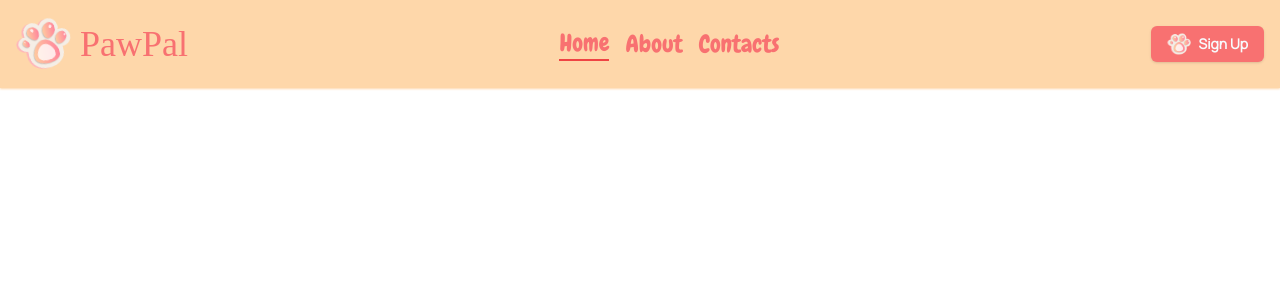
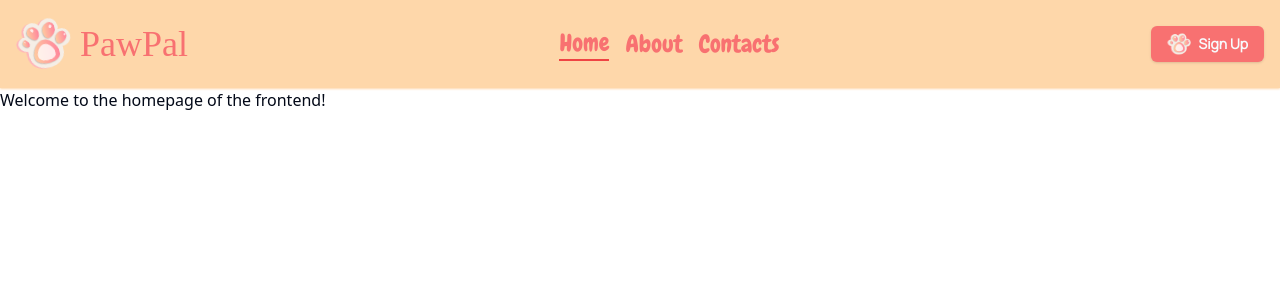
Before and after one commit to ShterionStamboliev/PawPal, a React (Vite) app in the folder frontend/: page / in a window 1280 px wide. Shown: the top 300 px of the page. Built offline with nearby package versions, Linux system fonts and the light colour scheme; a web font is replaced by a local one.

Commit message:
refactor routing to use Homepage component and add Hero section

```diff
--- a/frontend/src/Router.tsx
+++ b/frontend/src/Router.tsx
@@ -1,10 +1,10 @@
 import { Route, Routes } from 'react-router';
-import Header from './components/Header/Header';
+import Homepage from './pages/Homepage';
 
 function App() {
     return (
         <Routes>
-            <Route path='/' element={<Header />} />
+            <Route path='/' element={<Homepage />} />
         </Routes>
     );
 }
--- a/frontend/src/components/Hero/Hero.tsx
+++ b/frontend/src/components/Hero/Hero.tsx
@@ -1,5 +1,9 @@
 const Hero = () => {
-    return <div></div>;
+    return (
+        <section>
+            <h1>Welcome to the homepage of the frontend!</h1>
+        </section>
+    );
 };
 
 export default Hero;
--- a/frontend/src/pages/Homepage.tsx
+++ b/frontend/src/pages/Homepage.tsx
@@ -0,0 +1,15 @@
+import Header from '@/components/Header/Header';
+import Hero from '@/components/Hero/Hero';
+
+const Homepage = () => {
+    return (
+        <>
+            <Header />
+            <main>
+                <Hero />
+            </main>
+        </>
+    );
+};
+
+export default Homepage;
```
